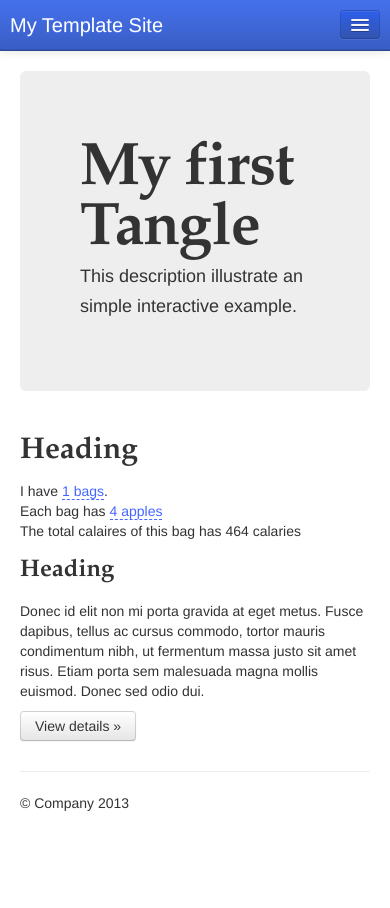
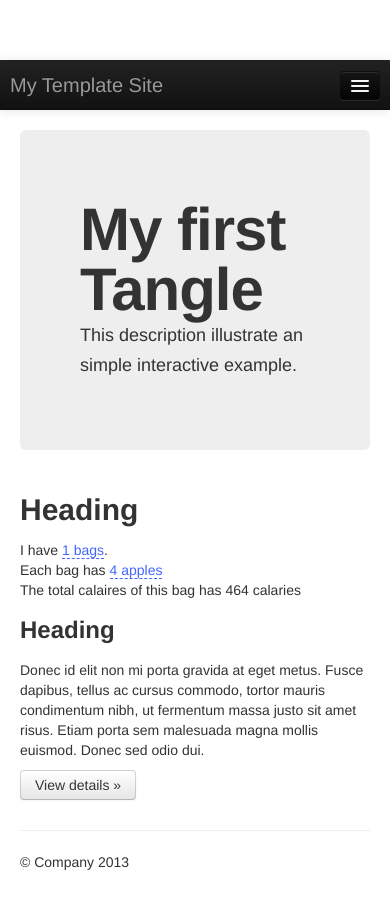
Before and after one commit to qsang888/workingTemplateBootstrap, a plain HTML site: page index.html in a window 390 px wide. Before the commit the page ends 863 px from the top, so only its background shows below. Drawn offline with Linux system fonts and the light colour scheme.

Commit message:
revert back to previous version

```diff
--- a/index.html
+++ b/index.html
@@ -8,10 +8,9 @@
     <meta name="author" content="">
 
     <!-- Styles -->
-    <link href="css/bootstrap-custom.min.css" rel="stylesheet">
+    <link href="css/bootstrap.css" rel="stylesheet">
+    <link href="css/bootstrap-responsive.css" rel="stylesheet">
     <link href="css/custom.css" rel="stylesheet">
-    <link href="css/bootstrap-responsive.css" rel="stylesheet">
-
 
 
     <!-- HTML5 shim, for IE6-8 support of HTML5 elements -->
@@ -20,25 +19,25 @@
     <![endif]-->
 
     <!-- Fav and touch icons -->
-    <link rel="apple-touch-icon-precomposed" sizes="144x144" href="../assets/ico/apple-touch-icon-144-precomposed.png">
+    <!-- <link rel="apple-touch-icon-precomposed" sizes="144x144" href="../assets/ico/apple-touch-icon-144-precomposed.png">
     <link rel="apple-touch-icon-precomposed" sizes="114x114" href="../assets/ico/apple-touch-icon-114-precomposed.png">
       <link rel="apple-touch-icon-precomposed" sizes="72x72" href="../assets/ico/apple-touch-icon-72-precomposed.png">
                     <link rel="apple-touch-icon-precomposed" href="../assets/ico/apple-touch-icon-57-precomposed.png">
-                                   <link rel="shortcut icon" href="../assets/ico/favicon.png">
+                                   <link rel="shortcut icon" href="../assets/ico/favicon.png"> -->
   </head>
 
   <body onload="setUpTangle();">
 
-    <div class="navbar navbar-fixed-top">
+    <div class="navbar navbar-inverse navbar-fixed-top">
       <div class="navbar-inner">
         <div class="container">
 
           <!-- navigation collapse for responsive -->
-          <a class="btn btn-navbar" data-toggle="collapse" data-target=".nav-collapse">
+          <button type="button" class="btn btn-navbar" data-toggle="collapse" data-target=".nav-collapse">
             <span class="icon-bar"></span>
             <span class="icon-bar"></span>
             <span class="icon-bar"></span>
-          </a>
+          </button>
 
           <!-- regular navigation, no collapse -->
           <a class="brand" href="index.html">My Template Site</a>
@@ -48,17 +47,17 @@
               <li><a href="pages/about.html">About</a></li>
               <li><a href="pages/porfolio.html">Portfolio</a></li>
 
-              <ul class="nav pull-right">
-                <li class="dropdown">
-                  <a href="#" class="dropdown-toggle" data-toggle="dropdown">Your Account <b class="caret"></b></a>
-                  <ul class="dropdown-menu">
-                    <li><a href="#">Login</a></li>
-                    <li><a href="#">Profile</a></li>
-                    <li><a href="#">Cart</a></li>
-                  </ul>
-                </li>
-              </ul>
-
+              <li class="dropdown">
+                <a href="#" class="dropdown-toggle" data-toggle="dropdown">
+                  Account
+                  <b class="caret"></b>
+                </a>
+                <ul class="dropdown-menu">
+                  <li><a href="#">Profile</a></li>
+                  <li><a href="#">Login</a></li>
+                  <li><a href="#">SignUp</a></li>
+                </ul>
+              </li>
             </ul> <!--end class nav -->
           </div><!--/.nav-collapse -->
         </div><!--end container -->
@@ -101,14 +100,6 @@
     <!-- Placed at the end of the document so the pages load faster -->
     <script src="js/jquery-1.7.2.min.js"></script>
     <script src="js/bootstrap-custom.min.js"></script>
-    <script>
-      $(document).ready(function(){
-
-        $('.carousel').carousel();
-
-      }); // end document.ready
-    </script>
-
     <script src="js/Tangle.js"></script>
     <script src="js/myJS.js"></script>
 
```
Also changed, not shown: css/custom.css (line endings or trailing spaces).
